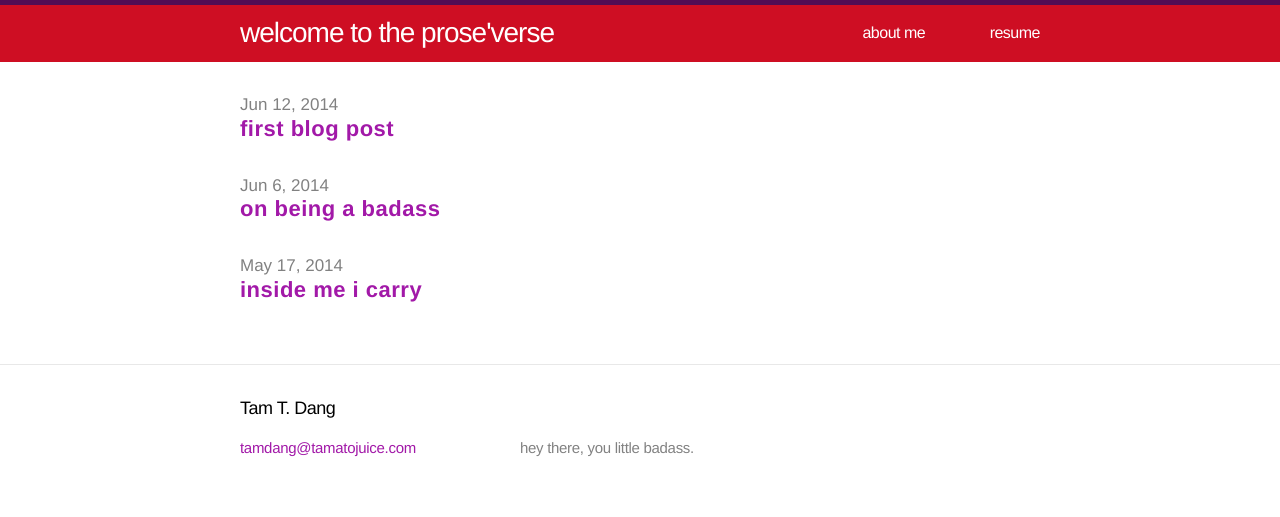
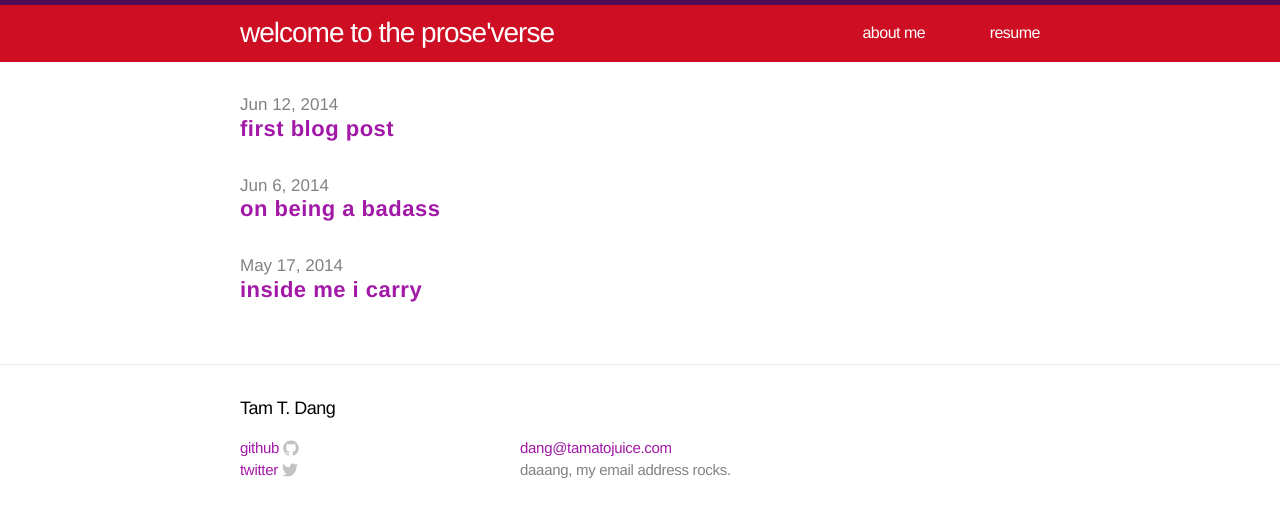
Before and after one commit to teedang19/teedang19.github.io, a Jekyll site: the page built from index.html, in a window 1280 px wide. Shown: the top 517 px of the page. Built offline with Jekyll 4.4.1, drawn with Linux system fonts in a browser that asks for light colours.

Commit message:
footer links

```diff
--- a/_config.yml
+++ b/_config.yml
@@ -1,7 +1,7 @@
 # Site settings
 title: Tam T. Dang
-email: tamdang@tamatojuice.com
-description: "hey there, you little badass."
+email: dang@tamatojuice.com
+description: "daaang, my email address rocks."
 baseurl: ""
 url: "http://www.tamatojuice.com"
 github_username: teedang19
--- a/_includes/footer.html
+++ b/_includes/footer.html
@@ -6,15 +6,9 @@
 
     <div class="footer-col-1 column">
       <ul>
-        <li><a href="mailto:{{ site.email }}">{{ site.email }}</a></li>
-      </ul>
-    </div>
-
-<!--     <div class="footer-col-2 column">
-      <ul>
         <li>
           <a href="https://github.com/{{ site.github_username }}">
-            <span class="icon github">
+            <span class="icon github">github
               <svg version="1.1" class="github-icon-svg" xmlns="http://www.w3.org/2000/svg" xmlns:xlink="http://www.w3.org/1999/xlink" x="0px" y="0px"
                  viewBox="0 0 16 16" enable-background="new 0 0 16 16" xml:space="preserve">
                 <path fill-rule="evenodd" clip-rule="evenodd" fill="#C2C2C2" d="M7.999,0.431c-4.285,0-7.76,3.474-7.76,7.761
@@ -33,7 +27,7 @@
         </li>
         <li>
           <a href="https://twitter.com/{{ site.twitter_username }}">
-            <span class="icon twitter">
+            <span class="icon twitter">twitter
               <svg version="1.1" class="twitter-icon-svg" xmlns="http://www.w3.org/2000/svg" xmlns:xlink="http://www.w3.org/1999/xlink" x="0px" y="0px"
                  viewBox="0 0 16 16" enable-background="new 0 0 16 16" xml:space="preserve">
                 <path fill="#C2C2C2" d="M15.969,3.058c-0.586,0.26-1.217,0.436-1.878,0.515c0.675-0.405,1.194-1.045,1.438-1.809
@@ -49,9 +43,12 @@
           </a>
         </li>
       </ul>
-    </div> -->
+    </div>
 
     <div class="footer-col-3 column">
+      <ul>
+        <li><a href="mailto:{{ site.email }}">{{ site.email }}</a></li>
+      </ul>
       <p class="text">{{ site.description }}</p>
     </div>
 
--- a/css/main.css
+++ b/css/main.css
@@ -82,7 +82,7 @@
 
 .footer-heading {
   font-size: 18px;
-  font-weight: 300;
+  font-weight: 400;
   letter-spacing: -.5px;
   margin-bottom: 15px;
 }
```
